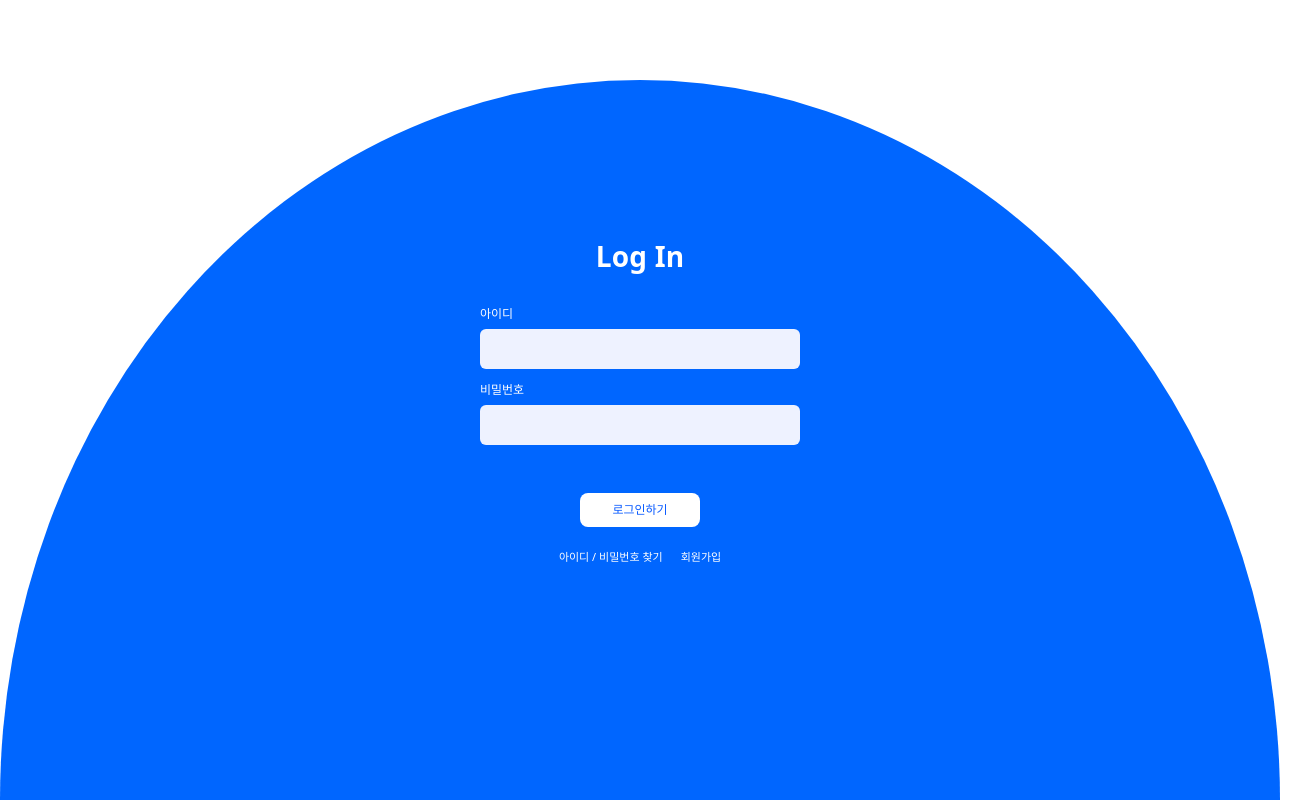
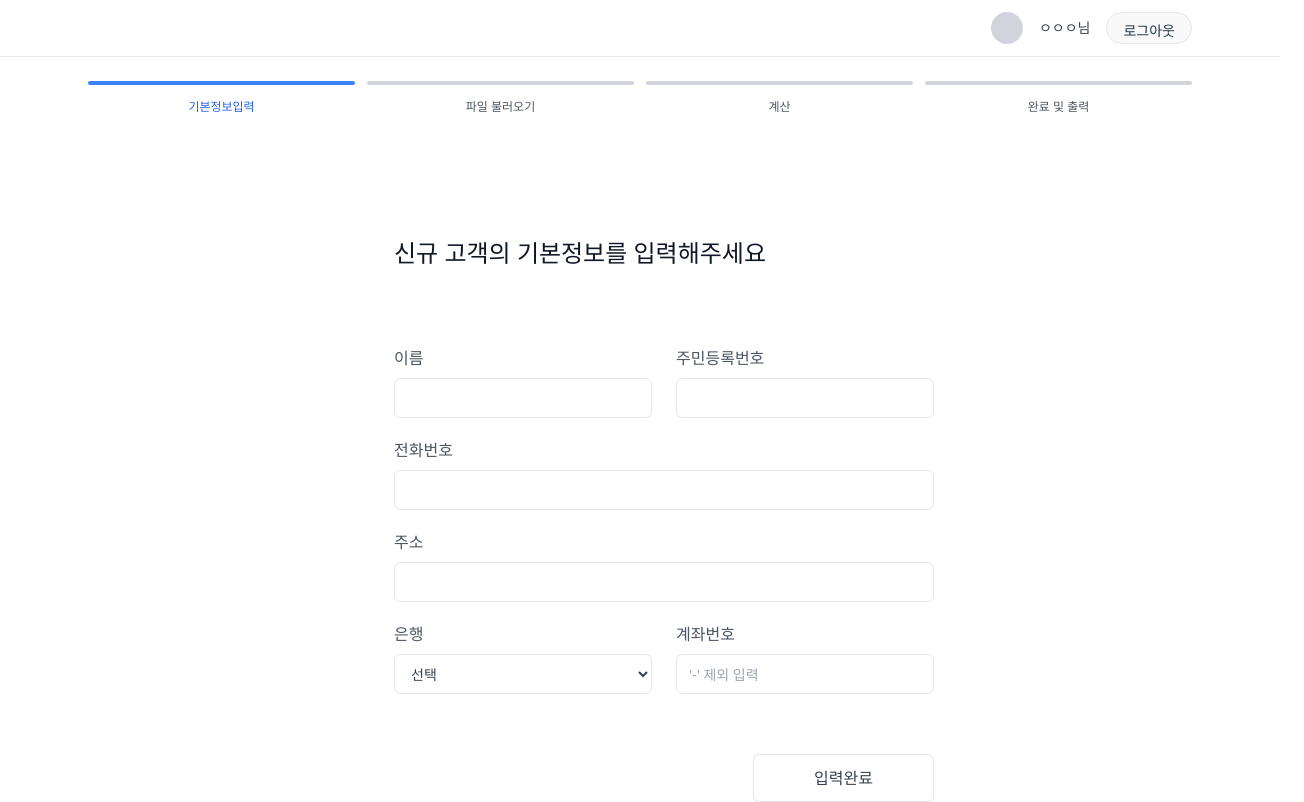
Before and after one commit to TaxRefundWeb/QuickTax_FE, a React (Vite) app: page / in a window 1280 px wide. Shown: the whole page, 1304 px wide, since content can reach past the window. Built offline with nearby package versions, Linux system fonts and the light colour scheme.

Commit message:
feat: 공통 헤더/stepper 개선 및 step1 진행

```diff
--- a/src/App.tsx
+++ b/src/App.tsx
@@ -1,5 +1,13 @@
-import Login from "./pages/login/Login";
+import AppLayout from "./components/layout/AppLayout";
+import StepLayout from "./components/layout/StepLayout";
+import AddCustomerPage from "./pages/Step1/AddCustomerPage";
 
 export default function App() {
-  return <Login />;
+  return (
+    <AppLayout>
+      <StepLayout activeStep={0}>
+        <AddCustomerPage />
+      </StepLayout>
+    </AppLayout>
+  );
 }
--- a/src/components/layout/AppLayout.tsx
+++ b/src/components/layout/AppLayout.tsx
@@ -1,10 +1,3 @@
-import TopBar from "./TopBar";
-
 export default function AppLayout({ children }: { children: React.ReactNode }) {
-  return (
-    <div className="min-h-screen bg-gray-50 pt-14">
-      <TopBar userName="OOO" onLogout={() => console.log("logout")} />
-      {children}
-    </div>
-  );
+  return <div className="min-h-screen w-full bg-white">{children}</div>;
 }
--- a/src/components/layout/StepLayout.tsx
+++ b/src/components/layout/StepLayout.tsx
@@ -1,14 +1,11 @@
+import TopBar from "../layout/TopBar";
 import StepperHeader from "../stepper/StepperHeader";
 
 const STEPS = ["기본정보입력", "파일 불러오기", "계산", "완료 및 출력"];
 
-// TopBar 높이: h-14 (56px)
-// StepperHeader 높이(대략): py-6 + 점/텍스트 포함해서 약 88px 전후
-// 그래서 컨텐츠는 대충 56 + 88 = 144px 정도 아래로 내려주면 안전함.
-// (필요하면 pt 값을 조금씩 조절하면 됨)
-const TOPBAR_HEIGHT = 56;
-const STEPPER_HEIGHT = 88;
-const HEADER_TOTAL = TOPBAR_HEIGHT + STEPPER_HEIGHT; // 144
+const TOPBAR_HEIGHT = 56; // h-14
+const STEPPER_HEIGHT = 88; // StepperHeader 높이(대략)
+const HEADER_TOTAL = TOPBAR_HEIGHT + STEPPER_HEIGHT;
 
 export default function StepLayout({
   activeStep,
@@ -18,18 +15,25 @@ export default function StepLayout({
   children: React.ReactNode;
 }) {
   return (
-    <div className="w-full">
-      {/* StepperHeader는 fixed로 화면 기준 풀폭 고정 */}
-      <StepperHeader steps={STEPS} activeStep={activeStep} />
+    <div className="h-screen w-full bg-white">
+      <div className="fixed top-0 left-0 right-0 z-50 bg-white">
+        <div className="w-full border-b">
+          <div className="mx-auto w-full max-w-[1152px] px-6">
+            <TopBar />
+          </div>
+        </div>
 
-      {/* 헤더(TopBar + StepperHeader) 아래로 컨텐츠 밀기 */}
-      <main style={{ paddingTop: HEADER_TOTAL }} className="w-full px-10 py-8">
-        {children}
+        <div className="w-full">
+          <div className="mx-auto w-full max-w-[1152px] px-6">
+            <StepperHeader steps={STEPS} activeStep={activeStep} />
+          </div>
+        </div>
+      </div>
 
-        {/*
-          만약 콘텐츠를 가운데에 두고 폭 제한하고 싶으면 이렇게:
-          <div className="max-w-5xl mx-auto">{children}</div>
-        */}
+      <main style={{ paddingTop: HEADER_TOTAL }} className="h-screen w-full bg-white">
+        <div className="mx-auto w-full max-w-[920px] px-6 pt-24">
+          {children}
+        </div>
       </main>
     </div>
   );
--- a/src/components/layout/TopBar.tsx
+++ b/src/components/layout/TopBar.tsx
@@ -1,22 +1,13 @@
-type TopBarProps = {
-  userName?: string;
-  onLogout?: () => void;
-};
-
-export default function TopBar({ userName = "OOO", onLogout }: TopBarProps) {
+export default function TopBar() {
   return (
-    <header className="fixed top-0 left-0 right-0 z-50 h-14 bg-white border-b">
-      <div className="h-full flex items-center justify-end gap-3 px-6">
-        <div className="w-8 h-8 rounded-full bg-gray-300" />
-        <span className="text-sm text-gray-800">{userName}님</span>
-        <button
-          type="button"
-          onClick={onLogout}
-          className="text-sm px-4 py-1.5 rounded-full border border-gray-200 hover:bg-gray-50"
-        >
+    <div className="h-14 w-full bg-white">
+      <div className="flex h-full w-full items-center justify-end gap-4">
+        <div className="h-8 w-8 rounded-full bg-gray-300" />
+        <div className="text-sm text-gray-700">ㅇㅇㅇ님</div>
+        <button className="h-8 rounded-full border border-gray-200 px-4 text-sm">
           로그아웃
         </button>
       </div>
-    </header>
+    </div>
   );
 }
--- a/src/components/stepper/StepperHeader.tsx
+++ b/src/components/stepper/StepperHeader.tsx
@@ -1,36 +1,46 @@
 type StepperHeaderProps = {
   steps: string[];
-  activeStep: number;
+  activeStep: number; // 0 ~ steps.length - 1
 };
 
-export default function StepperHeader({ steps, activeStep }: StepperHeaderProps) {
-  const progressPercent =
-    steps.length <= 1 ? 0 : (activeStep / (steps.length - 1)) * 100;
+export default function StepperHeader({
+  steps,
+  activeStep,
+}: StepperHeaderProps) {
+  return (
+    <div className="w-full bg-white py-6">
+      <div className="w-full">
+        {/* ====== 구간형 선 ====== */}
+        <div className="flex w-full gap-3">
+          {steps.map((label, idx) => {
+            const isDoneOrActive = idx <= activeStep;
 
-  return (
-    <div className="fixed top-14 left-0 right-0 z-40 bg-white border-b">
-      <div className="w-full px-10 py-6">
-        <div className="relative w-full">
-          <div className="absolute left-0 right-0 top-[6px] h-[2px] bg-gray-300" />
-          <div
-            className="absolute left-0 top-[6px] h-[2px] bg-blue-500"
-            style={{ width: `${progressPercent}%` }}
-          />
-          <div className="relative z-10 flex w-full">
-            {steps.map((label, idx) => {
-              const isActive = idx === activeStep;
-              const isDone = idx < activeStep;
+            return (
+              <div key={label} className="flex-1">
+                {/* 선 */}
+                <div
+                  className={`h-[4px] w-full rounded-full ${
+                    isDoneOrActive ? "bg-blue-500" : "bg-gray-300"
+                  }`}
+                />
 
-              return (
-                <div key={label} className="flex-1 flex flex-col items-center min-w-0">
-                  <div className={`w-3 h-3 rounded-full ${isActive || isDone ? "bg-blue-500" : "bg-gray-300"}`} />
-                  <span className={`mt-2 text-xs whitespace-nowrap ${isActive ? "text-blue-600 font-semibold" : "text-gray-600"}`}>
+                {/* 라벨 */}
+                <div className="mt-2 text-center">
+                  <span
+                    className={`text-xs ${
+                      idx === activeStep
+                        ? "text-blue-600 font-semibold"
+                        : isDoneOrActive
+                        ? "text-blue-500"
+                        : "text-gray-600"
+                    }`}
+                  >
                     {label}
                   </span>
                 </div>
-              );
-            })}
-          </div>
+              </div>
+            );
+          })}
         </div>
       </div>
     </div>
--- a/src/pages/Step1/AddCustomerPage.tsx
+++ b/src/pages/Step1/AddCustomerPage.tsx
@@ -1,23 +1,16 @@
 export default function AddCustomerPage() {
   return (
-    <div className="min-h-screen w-screen bg-white">
-      {/* 중앙 정렬 래퍼 (화면 폭은 꽉, 내용만 가운데) */}
-      <div className="mx-auto flex min-h-screen w-full max-w-[920px] flex-col items-center px-6 pt-24">
-
-        {/* 제목 + 폼을 같은 폭으로 묶음 */}
-        <div className="w-full max-w-[520px]">
+    <div className="w-screen flex justify-center">
+      <div className="w-[540px]">
         <h1 className="mb-20 text-[24px] font-bold text-gray-900">
           신규 고객의 기본정보를 입력해주세요
         </h1>
 
-          {/* 폼 */}
         <form className="space-y-5">
           {/* 이름 / 주민등록번호 */}
           <div className="grid grid-cols-2 gap-6">
             <div>
-                <label className="mb-2 block text-base text-gray-600">
-                  이름
-                </label>
+              <label className="mb-2 block text-base text-gray-600">이름</label>
               <input
                 type="text"
                 className="h-10 w-full rounded-md border border-gray-200 bg-white px-3 text-sm outline-none focus:border-gray-300"
@@ -37,9 +30,7 @@ export default function AddCustomerPage() {
 
           {/* 전화번호 */}
           <div>
-              <label className="mb-2 block text-base text-gray-600">
-                전화번호
-              </label>
+            <label className="mb-2 block text-base text-gray-600">전화번호</label>
             <input
               type="text"
               className="h-10 w-full rounded-md border border-gray-200 bg-white px-3 text-sm outline-none focus:border-gray-300"
@@ -48,9 +39,7 @@ export default function AddCustomerPage() {
 
           {/* 주소 */}
           <div>
-              <label className="mb-2 block text-base text-gray-600">
-                주소
-              </label>
+            <label className="mb-2 block text-base text-gray-600">주소</label>
             <input
               type="text"
               className="h-10 w-full rounded-md border border-gray-200 bg-white px-3 text-sm outline-none focus:border-gray-300"
@@ -60,16 +49,12 @@ export default function AddCustomerPage() {
           {/* 은행 / 계좌번호 */}
           <div className="grid grid-cols-2 gap-6">
             <div>
-                <label className="mb-2 block text-base text-gray-600">
-                  은행
-                </label>
+              <label className="mb-2 block text-base text-gray-600">은행</label>
               <select
                 defaultValue=""
                 className="h-10 w-full rounded-md border border-gray-200 bg-white px-3 text-sm text-gray-700 outline-none focus:border-gray-300"
               >
-                  <option value="" disabled>
-                    선택
-                  </option>
+                <option value="" disabled>선택</option>
                 <option value="kb">KB국민</option>
                 <option value="sh">신한</option>
                 <option value="wr">우리</option>
@@ -82,11 +67,10 @@ export default function AddCustomerPage() {
             </div>
 
             <div>
-                <label className="mb-2 block text-base text-gray-600">
-                  계좌번호
-                </label>
+              <label className="mb-2 block text-base text-gray-600">계좌번호</label>
               <input
                 type="text"
+                placeholder="'-' 제외 입력"
                 className="h-10 w-full rounded-md border border-gray-200 bg-white px-3 text-sm outline-none focus:border-gray-300"
               />
             </div>
@@ -96,7 +80,7 @@ export default function AddCustomerPage() {
           <div className="pt-10 flex justify-end">
             <button
               type="button"
-                className="h-[48px] w-[181px] rounded-md rounded-md border border-gray-200 bg-white text-base text-gray-700 shadow-sm hover:bg-gray-50"
+              className="h-[48px] w-[181px] rounded-md border border-gray-200 bg-white text-base text-gray-700 shadow-sm hover:bg-gray-50"
             >
               입력완료
             </button>
@@ -104,6 +88,5 @@ export default function AddCustomerPage() {
         </form>
       </div>
     </div>
-    </div>
   );
 }
```
Lines whose indentation alone changed are shown as unchanged.
